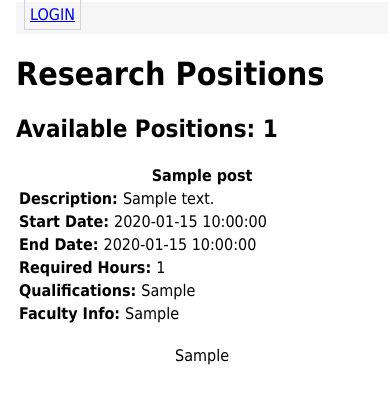
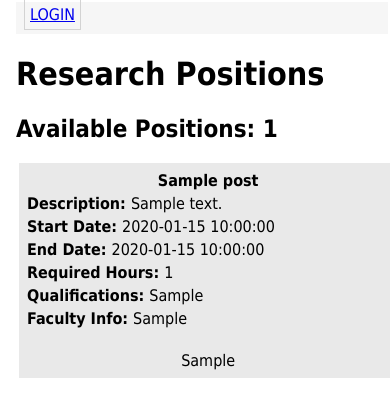
Before and after one commit to DylanTarlyn/ResearchOutreach, a Flask app: template app/View/templates/home.html in a window 390 px wide. Shown: the top 417 px of the page. Run offline with Flask 2, Linux system fonts and the light colour scheme; tables that the repository leaves empty hold one stand-in row (values such as "Sample post"); the template is opened without the code that fills it: values that come from a table or form of the project are taken from there, most other values are stand-ins (such as "Sample title", 1, 10 or a date in 2020); some libraries are stand-ins or nearby versions.

Commit message:
Fixed styling for posts, added notes to files for things to work on, revised CSS, added setup.html for students to add required for personal information immediately upon registering.

```diff
--- a/app/Model/models.py
+++ b/app/Model/models.py
@@ -3,6 +3,11 @@ from app import db
 from werkzeug.security import generate_password_hash, check_password_hash
 from flask_login import UserMixin
 from app import login
+
+#TO DO:
+#Add programming language model/table w id and name to connect to user & association table w user id and  language id
+#Tech electives?
+#Add above to research.py to init site with?
 
 @login.user_loader
 def load_user(id):
--- a/app/View/static/css/main.css
+++ b/app/View/static/css/main.css
@@ -70,15 +70,6 @@ a:visited{
     transform: translateY(-50%);
   }
 
-.posttable {
-    width : 100%;
-    margin: 0px;
-}
-
-.posttitle {
-    text-align: center;
-    font-weight: bold;
-}
 
 .useritem{
     text-align: center;
@@ -171,6 +162,7 @@ a:visited{
     @media screen and (min-width: 800px) and (max-width:1200px){
         width: 48%;
     }
+
     @media screen and (min-width: 1200px) {
         width: 32%;
     }
@@ -178,3 +170,56 @@ a:visited{
         width: 99%;
     }
 }
+
+
+.posttable {
+    width : 100%;
+    margin: 0px;
+}
+
+.posttitle {
+    text-align: center;
+    font-weight: bold;
+}
+
+.post-box{
+    display: flex;
+    vertical-align: middle;
+    background-color: rgb(218, 236, 235);
+    margin: 3px;
+    width: 32%;
+    padding: 5px;
+}
+
+@media screen and (max-width:1200px){
+    .post-box{
+        display: flex;
+        vertical-align: middle;
+        background-color: rgb(233, 233, 233);
+        margin: 3px;
+        width: 32%;
+        padding: 5px;
+    }
+  }
+
+  @media screen and (min-width: 800px) and (max-width:1200px){
+    .post-box{
+        display: flex;
+        vertical-align: middle;
+        background-color: rgb(233, 233, 233);
+        margin: 3px;
+        width: 48%;
+        padding: 5px;
+    }
+  }
+
+  @media screen and (max-width: 800px){
+    .post-box{
+        display: flex;
+        vertical-align: middle;
+        background-color: rgb(233, 233, 233);
+        margin: 3px;
+        width: 99%;
+        padding: 5px;
+    }
+  }
--- /dev/null
+++ b/app/View/templates/setup.html
@@ -0,0 +1,5 @@
+<h1> Please complete setting up your profile </h1>
+
+<!-- This is where the student will fill out information about themself
+    such as reserach topics they are interested in, programming languages, etc
+-->
```
Also changed, not shown: app/Controller/auth_routes.py (+6 -1 lines), app/Controller/routes.py (+9 -0 lines), research.db.
